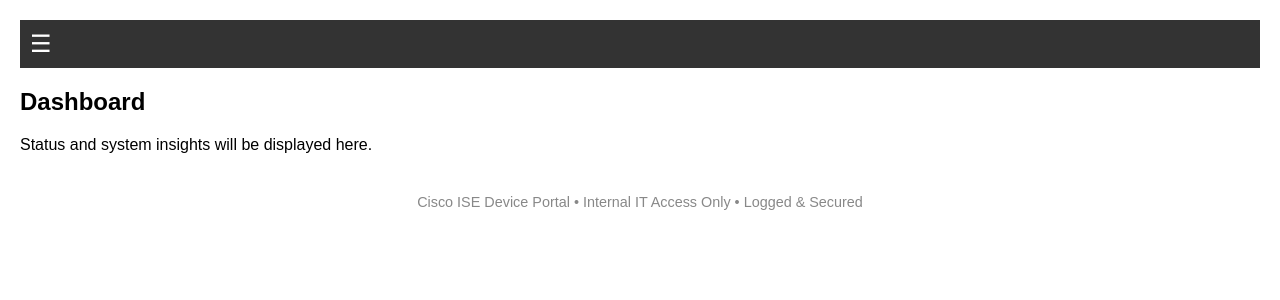
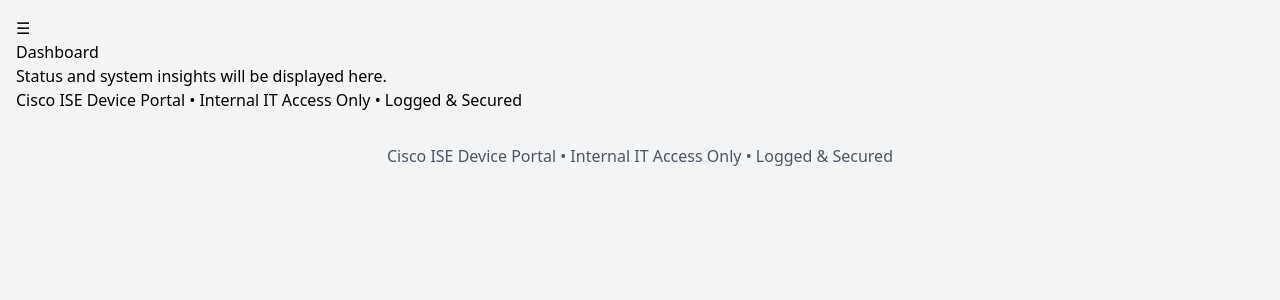
Before and after one commit to jddnd/mab-portal-replit, a Flask app: page / in a window 1280 px wide. Shown: the top 300 px of the page. Run offline with Flask 3, Linux system fonts and the light colour scheme; the visitor is signed in with stand-in values (Sample User, id 1); some libraries are stand-ins or nearby versions.

Commit message:
Update base.html

```diff
--- a/templates/base.html
+++ b/templates/base.html
@@ -1,24 +1,26 @@
 <!DOCTYPE html>
-<html>
+<html lang="en">
 <head>
-  <title>Device Portal</title>
-  <style>
-    body { font-family: Arial, sans-serif; margin: 0; padding: 0; }
-    .container { padding: 20px; }
-    .navbar { background: #333; color: white; padding: 10px; }
-    .menu-toggle { cursor: pointer; font-size: 24px; }
-    ul { list-style-type: none; padding: 0; margin: 10px 0; }
-    ul.hidden { display: none; }
-    ul li { margin: 5px 0; }
-    ul li a { color: white; text-decoration: none; }
-    .section { margin-top: 20px; }
-    table { width: 100%; border-collapse: collapse; margin-top: 10px; }
-    th, td { border: 1px solid #ccc; padding: 8px; text-align: left; }
-    th { background-color: #f4f4f4; }
-    .footer { text-align: center; font-size: 0.9em; color: #888; margin-top: 40px; }
-  </style>
+    <meta charset="UTF-8">
+    <meta name="viewport" content="width=device-width, initial-scale=1.0">
+    <title>Cisco ISE Device Portal</title>
+    <script src="https://cdn.tailwindcss.com"></script>
 </head>
-<body>
-  {% block content %}{% endblock %}
+<body class="bg-gray-100">
+    <div class="container mx-auto p-4">
+        {% with messages = get_flashed_messages(with_categories=true) %}
+            {% if messages %}
+                {% for category, message in messages %}
+                    <div class="bg-{{ 'green' if category == 'success' else 'red' }}-100 border border-{{ 'green' if category == 'success' else 'red' }}-400 text-{{ 'green' if category == 'success' else 'red' }}-700 px-4 py-3 rounded relative mb-4" role="alert">
+                        {{ message }}
+                    </div>
+                {% endfor %}
+            {% endif %}
+        {% endwith %}
+        {% block content %}{% endblock %}
+    </div>
+    <footer class="text-center py-4 text-gray-600">
+        Cisco ISE Device Portal • Internal IT Access Only • Logged & Secured
+    </footer>
 </body>
 </html>
```
